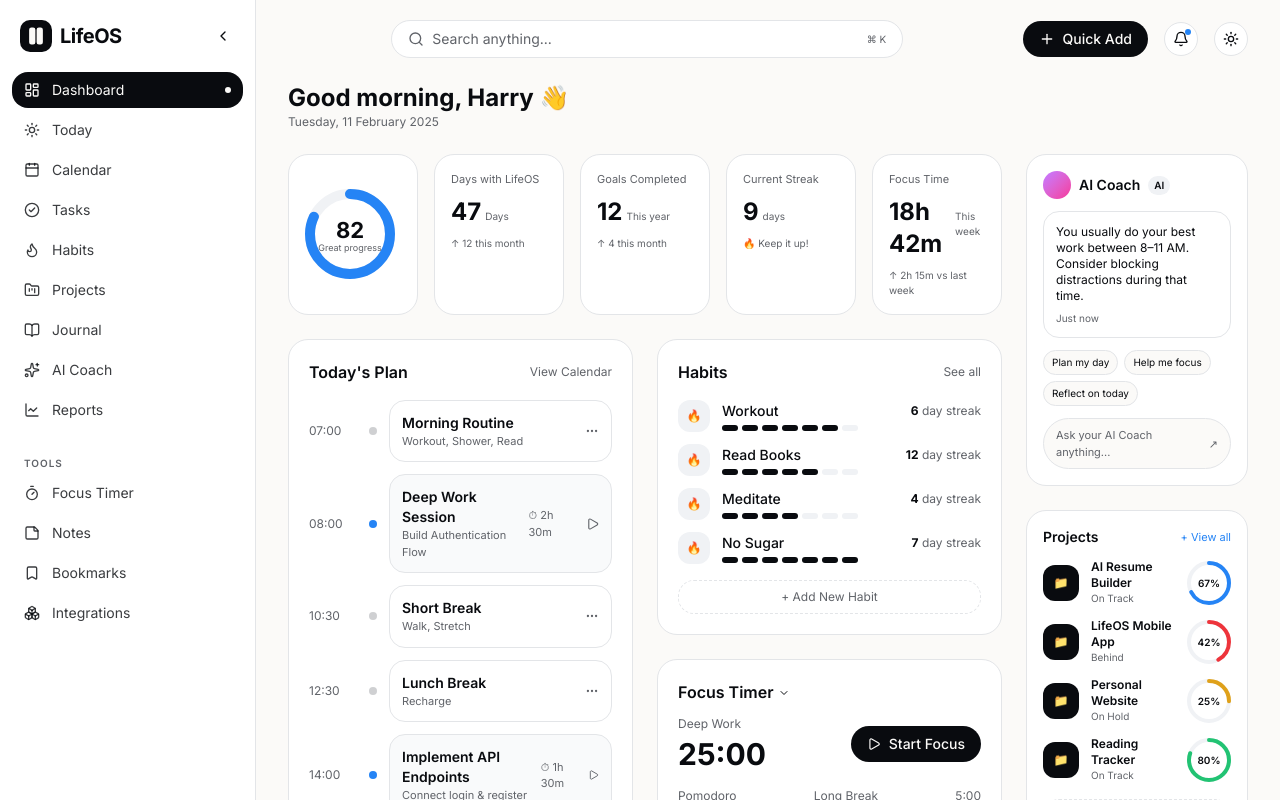
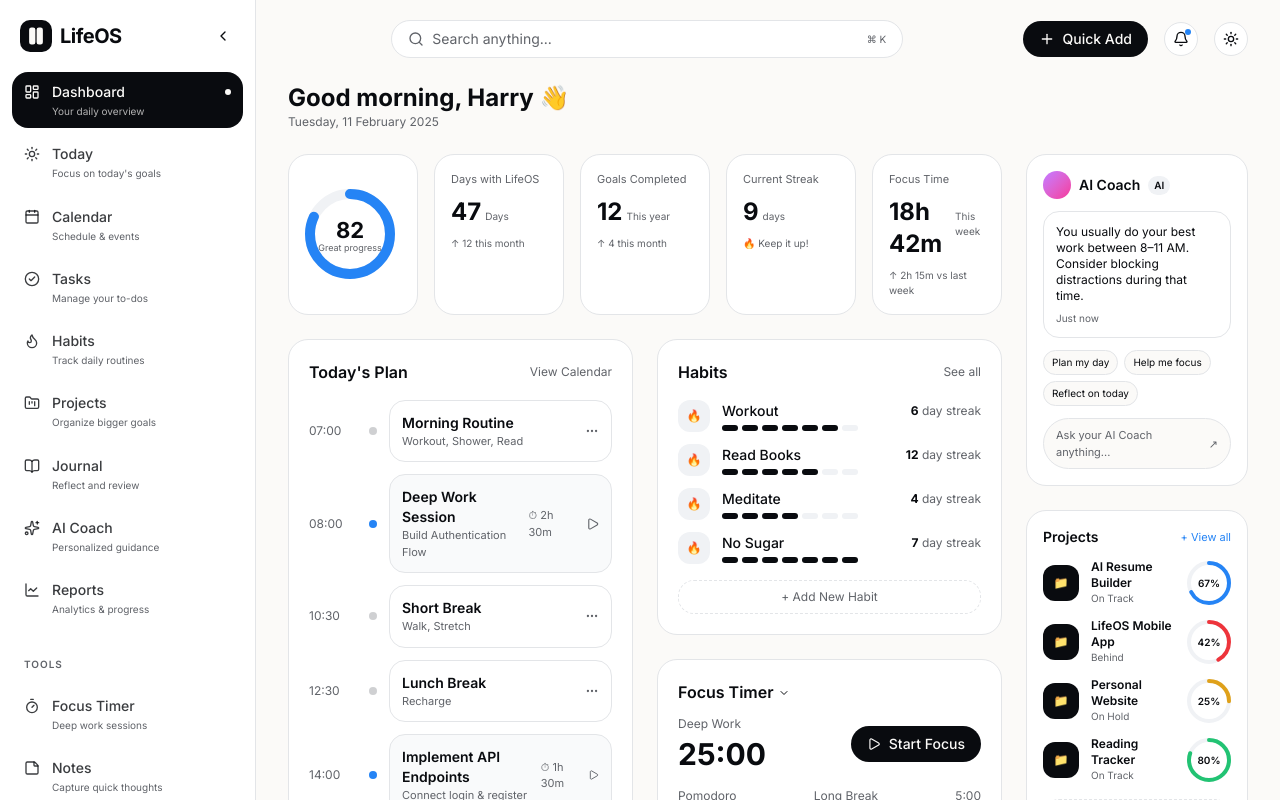
Before and after one commit to HarryMofoka/TetherOS, a Next.js app: page /dashboard in a window 1280 px wide. Shown: the top 800 px of the page. Built offline with nearby package versions, Linux system fonts and the light colour scheme.

Commit message:
Update dashboard sidebar with detailed information layout

```diff
--- a/app/dashboard/page.tsx
+++ b/app/dashboard/page.tsx
@@ -11,21 +11,21 @@ export const metadata: Metadata = {
 };
 
 const sideMain = [
-  { icon: LayoutDashboard, label: "Dashboard", active: true, dot: true },
-  { icon: Sun, label: "Today" },
-  { icon: CalIcon, label: "Calendar" },
-  { icon: CheckCircle2, label: "Tasks" },
-  { icon: Flame, label: "Habits" },
-  { icon: FolderKanban, label: "Projects" },
-  { icon: BookOpen, label: "Journal" },
-  { icon: Sparkles, label: "AI Coach" },
-  { icon: LineChart, label: "Reports" },
+  { icon: LayoutDashboard, label: "Dashboard", desc: "Your daily overview", active: true, dot: true },
+  { icon: Sun, label: "Today", desc: "Focus on today's goals" },
+  { icon: CalIcon, label: "Calendar", desc: "Schedule & events" },
+  { icon: CheckCircle2, label: "Tasks", desc: "Manage your to-dos" },
+  { icon: Flame, label: "Habits", desc: "Track daily routines" },
+  { icon: FolderKanban, label: "Projects", desc: "Organize bigger goals" },
+  { icon: BookOpen, label: "Journal", desc: "Reflect and review" },
+  { icon: Sparkles, label: "AI Coach", desc: "Personalized guidance" },
+  { icon: LineChart, label: "Reports", desc: "Analytics & progress" },
 ];
 const sideTools = [
-  { icon: Timer, label: "Focus Timer" },
-  { icon: StickyNote, label: "Notes" },
-  { icon: Bookmark, label: "Bookmarks" },
-  { icon: Boxes, label: "Integrations" },
+  { icon: Timer, label: "Focus Timer", desc: "Deep work sessions" },
+  { icon: StickyNote, label: "Notes", desc: "Capture quick thoughts" },
+  { icon: Bookmark, label: "Bookmarks", desc: "Saved links & resources" },
+  { icon: Boxes, label: "Integrations", desc: "Connect your apps" },
 ];
 
 export default function Dashboard() {
@@ -37,13 +37,13 @@ export default function Dashboard() {
           <Logo />
           <button className="rounded-lg p-1 hover:bg-muted"><ChevronLeft className="h-4 w-4" /></button>
         </div>
-        <nav className="flex-1 space-y-1 px-3">
+        <nav className="flex-1 space-y-1.5 px-3 overflow-y-auto [&::-webkit-scrollbar]:hidden [-ms-overflow-style:none] [scrollbar-width:none]">
           {sideMain.map((i) => (
-            <SideItem key={i.label} icon={i.icon} label={i.label} active={i.active} dot={i.dot} />
+            <SideItem key={i.label} icon={i.icon} label={i.label} desc={i.desc} active={i.active} dot={i.dot} />
           ))}
-          <div className="pt-6 text-[10px] font-semibold tracking-widest text-muted-foreground pl-3">TOOLS</div>
+          <div className="pt-6 pb-2 text-[10px] font-semibold tracking-widest text-muted-foreground pl-3">TOOLS</div>
           {sideTools.map((i) => (
-            <SideItem key={i.label} icon={i.icon} label={i.label} />
+            <SideItem key={i.label} icon={i.icon} label={i.label} desc={i.desc} />
           ))}
         </nav>
         <div className="border-t border-border p-3">
@@ -234,12 +234,21 @@ export default function Dashboard() {
   );
 }
 
-function SideItem({ icon: Icon, label, active, dot }: { icon: React.ComponentType<{ className?: string }>; label: string; active?: boolean; dot?: boolean }) {
+function SideItem({ icon: Icon, label, desc, active, dot }: { icon: React.ComponentType<{ className?: string }>; label: string; desc?: string; active?: boolean; dot?: boolean }) {
   return (
-    <button className={`flex w-full items-center gap-3 rounded-xl px-3 py-2 text-sm ${active ? "bg-foreground text-background" : "text-foreground/80 hover:bg-muted"}`}>
-      <Icon className="h-4 w-4" />
-      <span className="flex-1 text-left">{label}</span>
-      {dot && <span className="h-1.5 w-1.5 rounded-full bg-current" />}
+    <button className={`flex w-full items-start gap-3 rounded-xl px-3 py-2.5 text-sm transition-colors ${active ? "bg-foreground text-background" : "text-foreground/80 hover:bg-muted"}`}>
+      <div className="mt-0.5 shrink-0"><Icon className="h-4 w-4" /></div>
+      <div className="flex-1 flex flex-col items-start min-w-0">
+        <div className="flex w-full items-center justify-between gap-2">
+          <span className="font-medium truncate">{label}</span>
+          {dot && <span className="h-1.5 w-1.5 shrink-0 rounded-full bg-current" />}
+        </div>
+        {desc && (
+          <span className={`mt-0.5 text-[10px] truncate w-full text-left ${active ? "text-background/70" : "text-muted-foreground"}`}>
+            {desc}
+          </span>
+        )}
+      </div>
     </button>
   );
 }
```
